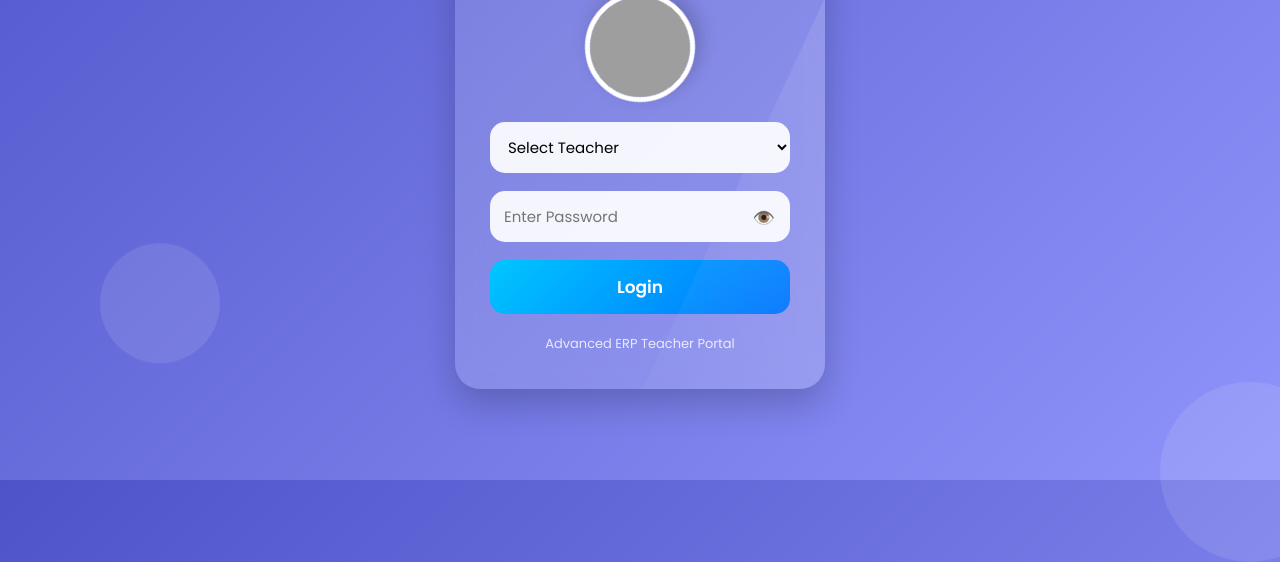
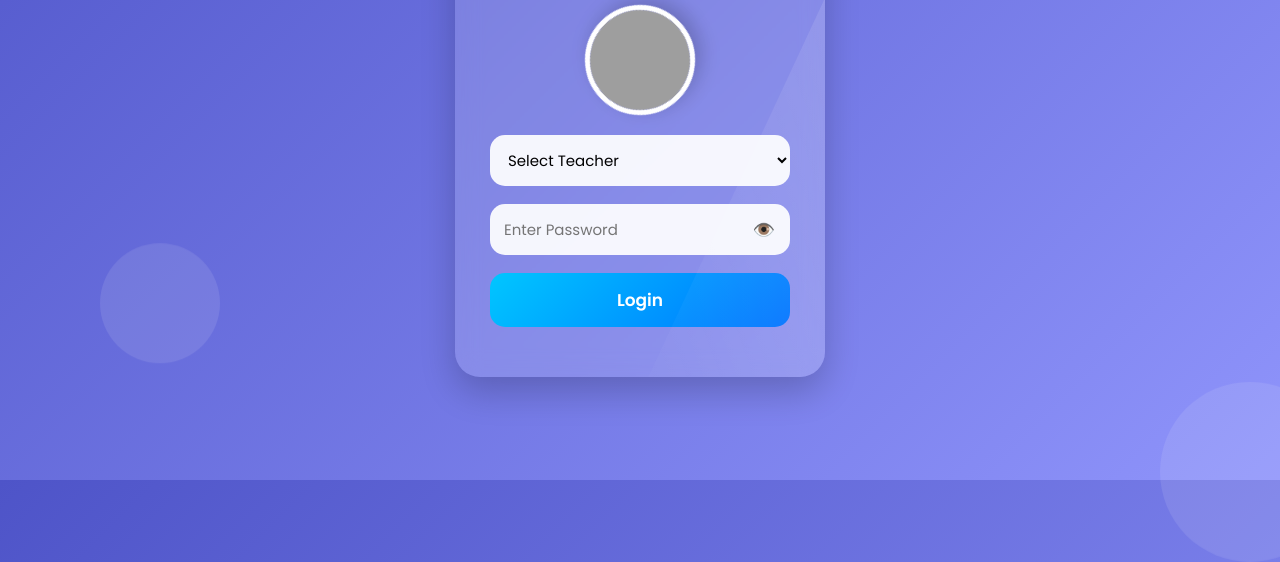
Before and after one commit to Durup07/College-Website-with-Chatbot, a website: page public/teacher-login.html in a window 1280 px wide. Shown: the part 320-882 px from the top of the page. Drawn offline with Linux system fonts and the light colour scheme; grey boxes are pictures that could not be loaded.

Commit message:
installed nodemailer

```diff
--- a/package.json
+++ b/package.json
@@ -10,6 +10,8 @@
     "cors": "^2.8.5",
     "dotenv": "^17.0.0",
     "express": "^4.21.2",
-    "mongoose": "^8.13.2"
+    "mongodb": "^7.2.0",
+    "mongoose": "^8.13.2",
+    "nodemailer": "^8.0.7"
   }
 }
--- a/public/teacher-login.html
+++ b/public/teacher-login.html
@@ -4,7 +4,7 @@
 <meta charset="UTF-8">
 <meta name="viewport" content="width=device-width, initial-scale=1.0">
 
-<title>Animated Teacher Login</title>
+<title>Teacher Login</title>
 
 <link href="https://fonts.googleapis.com/css2?family=Poppins:wght@300;400;500;600;700&display=swap" rel="stylesheet">
 
@@ -346,8 +346,6 @@ Login
 
 <div class="error" id="error"></div>
 
-<div class="footer">
-Advanced ERP Teacher Portal
 </div>
 
 </div>
```
Also changed, not shown: 2 other files.
